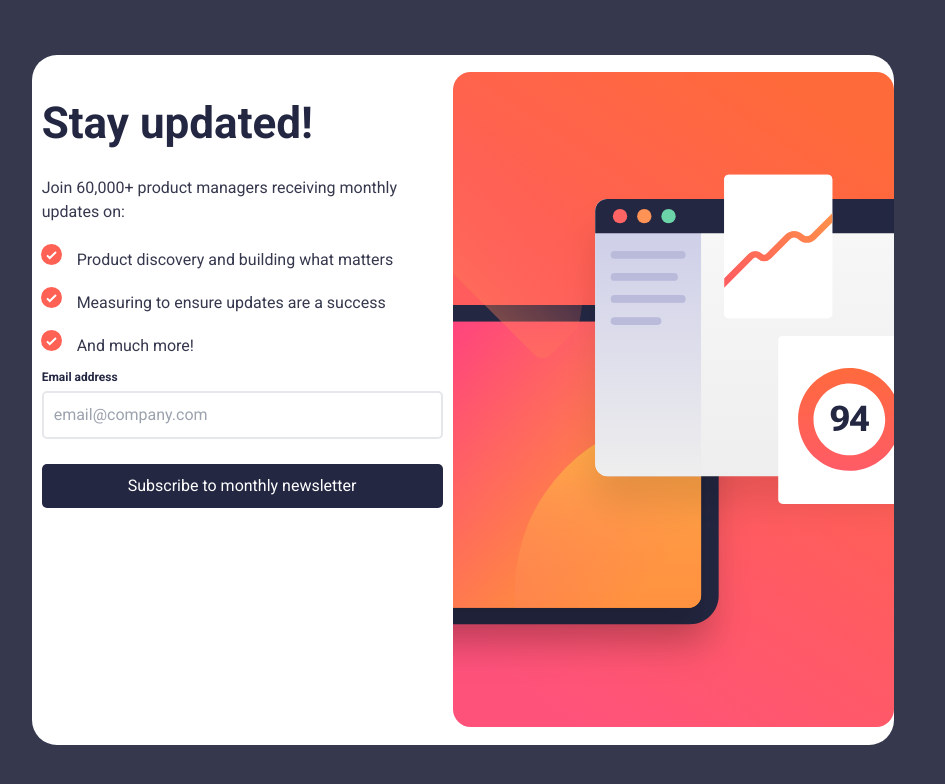
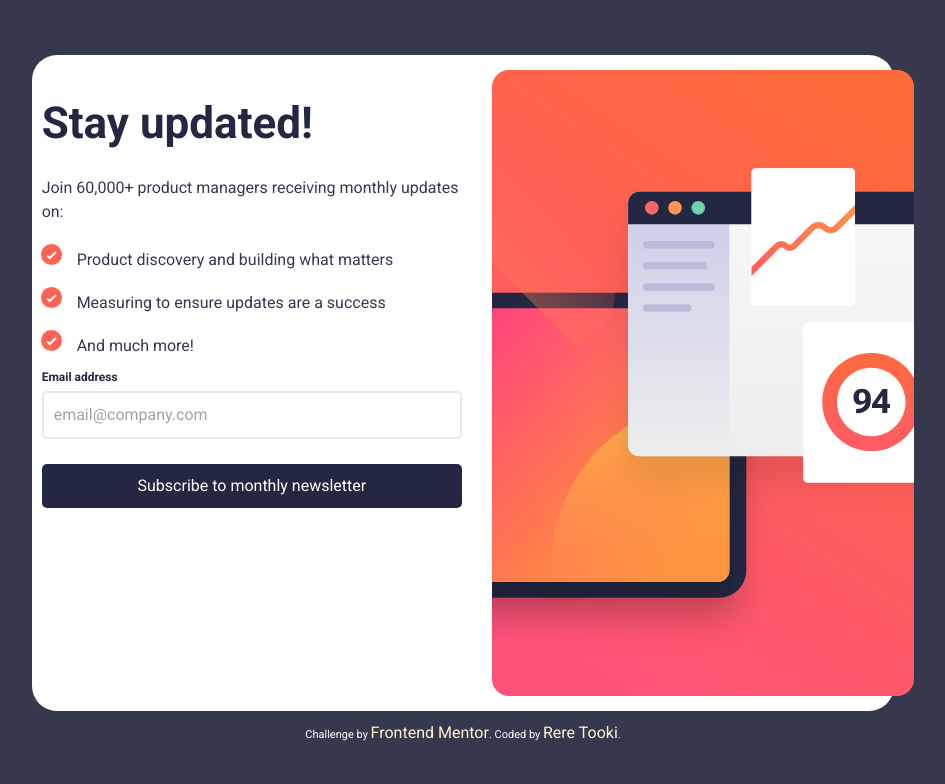
Before and after one commit to RereTooki/newsletter-component, a React (Vite) app: page / in a window 1280 px wide. Shown: the top 784 px of the page, without its empty margins (177-1122 px from the left). Built offline with nearby package versions, Linux system fonts and the light colour scheme.

Commit message:
Played with the height values & added my initials

```diff
--- a/index.html
+++ b/index.html
@@ -11,8 +11,8 @@
 
     <!-- Feel free to remove these styles or customise in your own stylesheet 👍 -->
     <style>
-      .attribution { font-size: 11px; text-align: center; }
-      .attribution a { color: hsl(228, 45%, 44%); }
+      .attribution { font-size: 11px; text-align: center; margin-top: 10px; color: hsl(0, 0%, 100%); }
+      .attribution a { color:  hsl(47.2,100%,90.8%) }
     </style>
   </head>
   <body>
--- a/src/components/Card.tsx
+++ b/src/components/Card.tsx
@@ -8,16 +8,30 @@ import SignUpDesktop from "../assets/images/illustration-sign-up-desktop.svg";
 const Card = () => {
   return (
     <>
-      <div className="flex flex-col md:bg-charcoal-greys font-roboto  md:justify-center md:items-center md:h-screen md:py-[55px]">
+      <div className=" h-fit w-full flex flex-col md:bg-charcoal-greys font-roboto  md:justify-center md:items-center md:h-screen md:py-[55px]">
         <div className=" md:w-fit md:h-full object-cover md:bg-whites md:flex-row-reverse flex flex-col rounded-[25px] ">
           <img
-            className=" relative top-[-18px] md:w-fit  md:mt-[35px]"
+            className=" relative top-[-20px] md:top-0 md:left-[20px] md:py-[15px] md:w-fit  "
             src={SignUpDesktop}
             alt="A sign-up picture"
           />
-          <div className="md:w-3/6 md:w-full md:mt-[5px]">
+          <div className="md:w-fit md:w-full md:mt-[5px]">
             <CardBody />
           </div>
+        </div>
+        <div className="attribution">
+          Challenge by{" "}
+          <a href="https://www.frontendmentor.io?ref=challenge" target="_blank">
+            Frontend Mentor
+          </a>
+          . Coded by{" "}
+          <a
+            href="https://linkedin.com/in/rerel-oluwa-tooki-b53396253/"
+            target="_blank"
+          >
+            Rere Tooki
+          </a>
+          .
         </div>
       </div>
     </>
```
